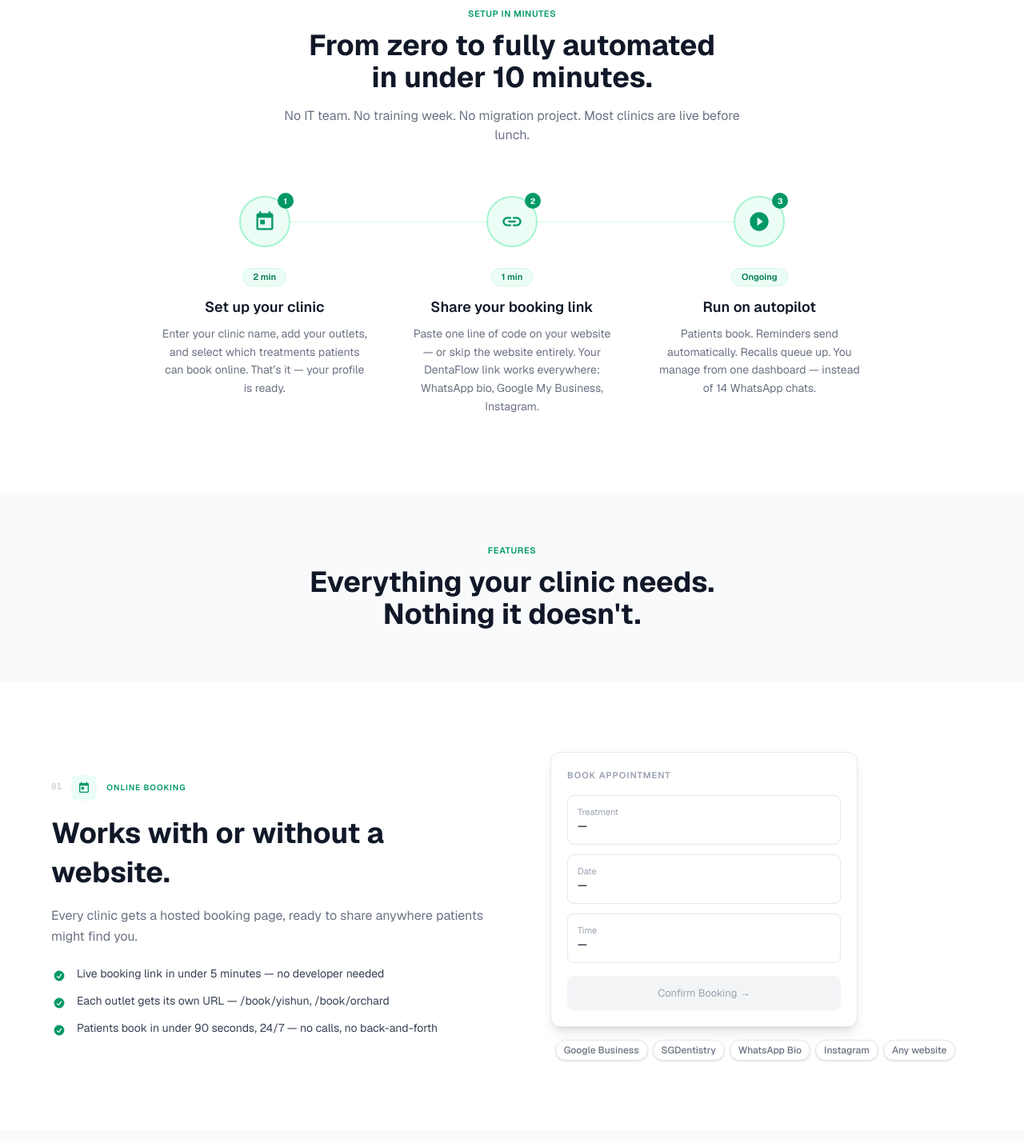
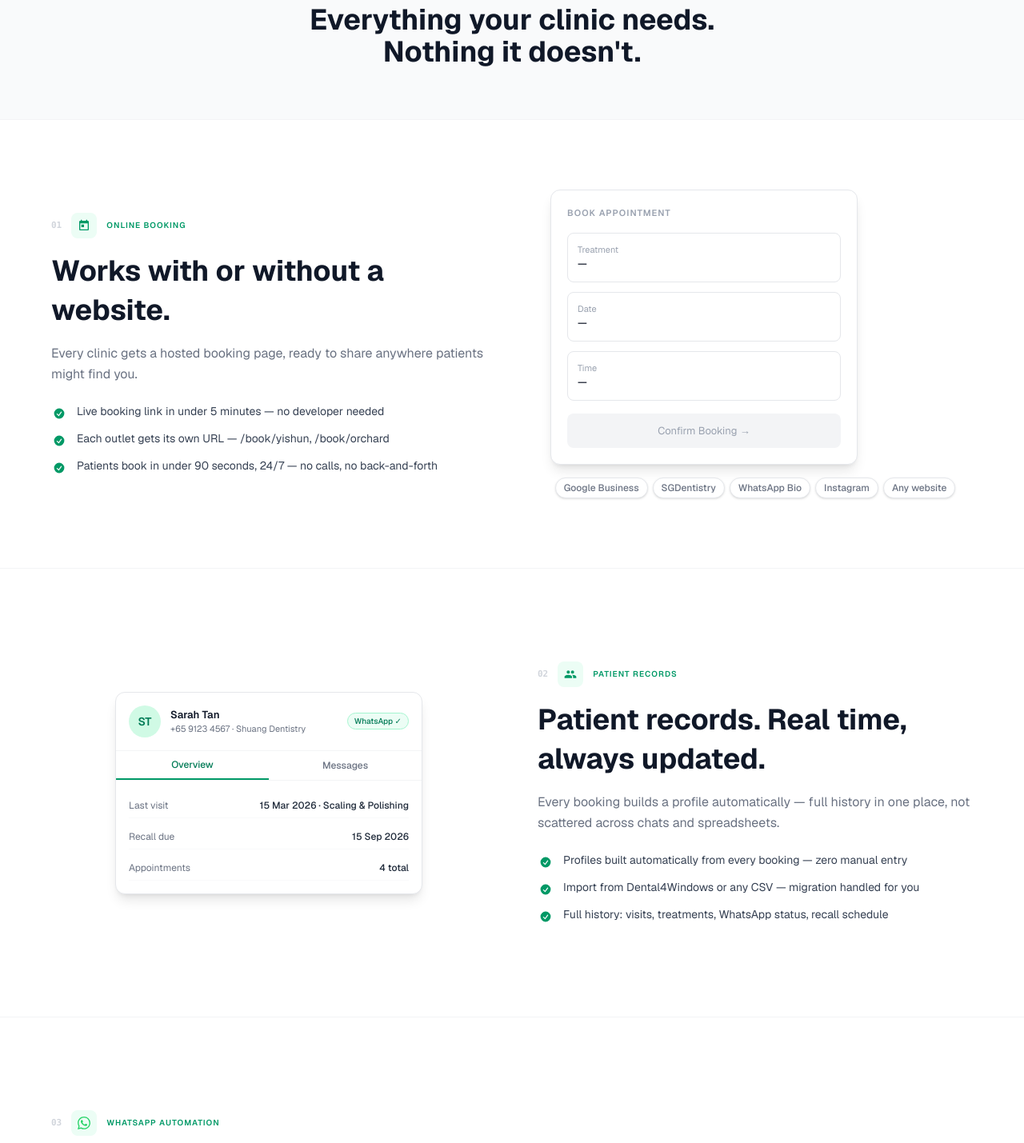
Before and after one commit to kentopia01/dentaflow-www, a Next.js app: page / in a window 1280 px wide. Shown: the part 2020-3449 px from the top of the page at 80% size. Built offline with nearby package versions, Linux system fonts and the light colour scheme.

Commit message:
fix: remove duplicate setup section, all feature rows white bg, remove dark section, clean up dead dark-mode FeatureRow code

```diff
--- a/components/landing/LandingPage.tsx
+++ b/components/landing/LandingPage.tsx
@@ -30,18 +30,13 @@ function FeatureRow({
   align: "left" | "right";
   bg?: "white" | "gray" | "dark";
 }) {
-  const bgClass = bg === "dark"
-    ? "bg-gray-950 text-white"
-    : bg === "gray"
-    ? "bg-gray-50"
-    : "bg-white";
-
-  const labelColor = bg === "dark" ? "text-emerald-400" : "text-emerald-600";
-  const titleColor = bg === "dark" ? "text-white" : "text-gray-900";
-  const descColor = bg === "dark" ? "text-gray-400" : "text-gray-500";
+  const bgClass = "bg-white";
+  const labelColor = "text-emerald-600";
+  const titleColor = "text-gray-900";
+  const descColor = "text-gray-500";
 
   return (
-    <div className={`${bgClass} px-6 py-20`}>
+    <div className={`${bgClass} px-6 py-20 border-b border-gray-100`}>
       <div className="max-w-6xl mx-auto">
         <motion.div
           initial={{ opacity: 0, y: 30 }}
@@ -57,7 +52,7 @@ function FeatureRow({
                 <span className="text-[11px] font-bold text-gray-300 tabular-nums font-mono">{number}</span>
               )}
               {icon && (
-                <div className={`w-8 h-8 rounded-lg flex items-center justify-center ${bg === "dark" ? "bg-emerald-900/40" : "bg-emerald-50"}`}>
+                <div className="w-8 h-8 rounded-lg flex items-center justify-center bg-emerald-50">
                   {icon}
                 </div>
               )}
@@ -77,10 +72,10 @@ function FeatureRow({
               <ul className="space-y-3">
                 {bullets.map((b, i) => (
                   <li key={i} className="flex items-start gap-3">
-                    <span className={`mt-0.5 flex-shrink-0 w-5 h-5 flex items-center justify-center ${bg === "dark" ? "text-emerald-400" : "text-emerald-600"}`}>
+                    <span className="mt-0.5 flex-shrink-0 w-5 h-5 flex items-center justify-center text-emerald-600">
                       {b.icon}
                     </span>
-                    <span className={`text-sm leading-snug ${bg === "dark" ? "text-gray-300" : "text-gray-700"}`}>
+                    <span className="text-sm leading-snug text-gray-700">
                       {b.text}
                     </span>
                   </li>
@@ -498,7 +493,7 @@ function AnalyticsTeaser() {
       ]}
       visual={<AnalyticsDashboardAnim />}
       align="right"
-      bg="gray"
+      bg="white"
     />
   );
 }
@@ -939,97 +934,6 @@ export function LandingPage() {
         </div>
       </section>
 
-      {/* How it works */}
-      <section className="py-24 px-6 bg-white section-glow-top">
-        <div className="max-w-4xl mx-auto">
-          <motion.div
-            initial={{ opacity: 0, y: 20 }}
-            whileInView={{ opacity: 1, y: 0 }}
-            viewport={{ once: true }}
-            transition={{ duration: 0.5 }}
-            className="text-center mb-16"
-          >
-            <p className="text-[11px] font-semibold uppercase tracking-wider text-emerald-600 mb-3">Setup in minutes</p>
-            <h2 className="text-3xl md:text-4xl font-bold text-gray-900">
-              From zero to fully automated<br />in under 10 minutes.
-            </h2>
-            <p className="mt-4 text-gray-500 text-base max-w-xl mx-auto">
-              No IT team. No training week. No migration project. Most clinics are live before lunch.
-            </p>
-          </motion.div>
-
-          {/* Steps — connected with a line */}
-          <div className="relative">
-            {/* Connecting line (desktop only) */}
-            <div className="hidden md:block absolute top-8 left-[calc(16.67%+16px)] right-[calc(16.67%+16px)] h-px bg-emerald-100" />
-
-            <div className="grid md:grid-cols-3 gap-8">
-              {[
-                {
-                  step: "01",
-                  time: "2 min",
-                  title: "Set up your clinic",
-                  description: "Enter your clinic name, add your outlets, and select which treatments patients can book online. That\u2019s it \u2014 your profile is ready.",
-                  icon: (
-                    <svg viewBox="0 0 24 24" fill="currentColor" className="w-7 h-7 text-emerald-600">
-                      <path d="M19 3h-1V1h-2v2H8V1H6v2H5c-1.11 0-2 .9-2 2v14c0 1.1.89 2 2 2h14c1.1 0 2-.9 2-2V5c0-1.1-.9-2-2-2zm0 16H5V8h14v11zM7 10h5v5H7z"/>
-                    </svg>
-                  ),
-                },
-                {
-                  step: "02",
-                  time: "1 min",
-                  title: "Share your booking link",
-                  description: "Paste one line of code on your website \u2014 or skip the website entirely. Your DentaFlow link works everywhere: WhatsApp bio, Google My Business, Instagram.",
-                  icon: (
-                    <svg viewBox="0 0 24 24" fill="currentColor" className="w-7 h-7 text-emerald-600">
-                      <path d="M17 7h-4v2h4c1.65 0 3 1.35 3 3s-1.35 3-3 3h-4v2h4c2.76 0 5-2.24 5-5s-2.24-5-5-5zm-6 8H7c-1.65 0-3-1.35-3-3s1.35-3 3-3h4V7H7c-2.76 0-5 2.24-5 5s2.24 5 5 5h4v-2zm-3-4h8v2H8z"/>
-                    </svg>
-                  ),
-                },
-                {
-                  step: "03",
-                  time: "Ongoing",
-                  title: "Run on autopilot",
-                  description: "Patients book. Reminders send automatically. Recalls queue up. You manage from one dashboard \u2014 instead of 14 WhatsApp chats.",
-                  icon: (
-                    <svg viewBox="0 0 24 24" fill="currentColor" className="w-7 h-7 text-emerald-600">
-                      <path d="M12 2C6.48 2 2 6.48 2 12s4.48 10 10 10 10-4.48 10-10S17.52 2 12 2zm-2 14.5v-9l6 4.5-6 4.5z"/>
-                    </svg>
-                  ),
-                },
-              ].map((step, i) => (
-                <motion.div
-                  key={step.step}
-                  initial={{ opacity: 0, y: 30 }}
-                  whileInView={{ opacity: 1, y: 0 }}
-                  viewport={{ once: true }}
-                  transition={{ duration: 0.4, delay: i * 0.15 }}
-                  className="relative text-center"
-                >
-                  {/* Step circle */}
-                  <div className="mx-auto mb-6 relative w-16 h-16">
-                    <div className="w-16 h-16 rounded-full bg-emerald-50 border-2 border-emerald-200 flex items-center justify-center relative z-10">
-                      {step.icon}
-                    </div>
-                    <span className="absolute -top-1 -right-1 w-5 h-5 rounded-full bg-emerald-600 text-white text-[10px] font-bold flex items-center justify-center z-20">
-                      {i + 1}
-                    </span>
-                  </div>
-                  {/* Time badge */}
-                  <span className="inline-block mb-3 text-[11px] font-semibold text-emerald-700 bg-emerald-50 border border-emerald-100 rounded-full px-3 py-0.5">
-                    {step.time}
-                  </span>
-                  <h3 className="text-lg font-semibold text-gray-900 mb-2">{step.title}</h3>
-                  <p className="text-sm text-gray-500 leading-relaxed max-w-[260px] mx-auto">{step.description}</p>
-                </motion.div>
-              ))}
-            </div>
-          </div>
-
-        </div>
-      </section>
-
       {/* Integration section moved — now part of unified SetupSection after Pricing */}
 
       {/* Feature pillars — each row is its own full-width section */}
@@ -1081,7 +985,7 @@ export function LandingPage() {
           ]}
           visual={<PatientAnimation />}
           align="left"
-          bg="gray"
+          bg="white"
         />
 
         <FeatureRow
@@ -1095,14 +999,9 @@ export function LandingPage() {
             { icon: <svg viewBox="0 0 24 24" fill="#25D366" className="w-4 h-4 flex-shrink-0"><path d="M17.472 14.382c-.297-.149-1.758-.867-2.03-.967-.273-.099-.471-.148-.67.15-.197.297-.767.966-.94 1.164-.173.199-.347.223-.644.075-.297-.15-1.255-.463-2.39-1.475-.883-.788-1.48-1.761-1.653-2.059-.173-.297-.018-.458.13-.606.134-.133.298-.347.446-.52.149-.174.198-.298.298-.497.099-.198.05-.371-.025-.52-.075-.149-.669-1.612-.916-2.207-.242-.579-.487-.5-.669-.51-.173-.008-.371-.01-.57-.01-.198 0-.52.074-.792.372-.272.297-1.04 1.016-1.04 2.479 0 1.462 1.065 2.875 1.213 3.074.149.198 2.096 3.2 5.077 4.487.709.306 1.262.489 1.694.625.712.227 1.36.195 1.871.118.571-.085 1.758-.719 2.006-1.413.248-.694.248-1.289.173-1.413-.074-.124-.272-.198-.57-.347m-5.421 7.403h-.004a9.87 9.87 0 01-5.031-1.378l-.361-.214-3.741.982.998-3.648-.235-.374a9.86 9.86 0 01-1.51-5.26c.001-5.45 4.436-9.884 9.888-9.884 2.64 0 5.122 1.03 6.988 2.898a9.825 9.825 0 012.893 6.994c-.003 5.45-4.437 9.884-9.885 9.884m8.413-18.297A11.815 11.815 0 0012.05 0C5.495 0 .16 5.335.157 11.892c0 2.096.547 4.142 1.588 5.945L.057 24l6.305-1.654a11.882 11.882 0 005.683 1.448h.005c6.554 0 11.89-5.335 11.893-11.893a11.821 11.821 0 00-3.48-8.413Z"/></svg>, text: "24-hour and 2-hour reminders fire automatically — no staff involvement" },
             { icon: <svg viewBox="0 0 20 20" fill="currentColor" className="w-4 h-4 text-emerald-400"><path fillRule="evenodd" d="M10 18a8 8 0 100-16 8 8 0 000 16zm3.857-9.809a.75.75 0 00-1.214-.882l-3.483 4.79-1.88-1.88a.75.75 0 10-1.06 1.061l2.5 2.5a.75.75 0 001.137-.089l4-5.5z" clipRule="evenodd" /></svg>, text: "No-shows drop by up to 65% — clinics report this within the first month" },
           ]}
-          visual={
-            <div className="relative">
-              <div className="absolute -inset-4 bg-emerald-500/10 rounded-3xl blur-xl" />
-              <MessagingAnimation />
-            </div>
-          }
+          visual={<MessagingAnimation />}
           align="right"
-          bg="dark"
+          bg="white"
         />
 
         <FeatureRow
```
